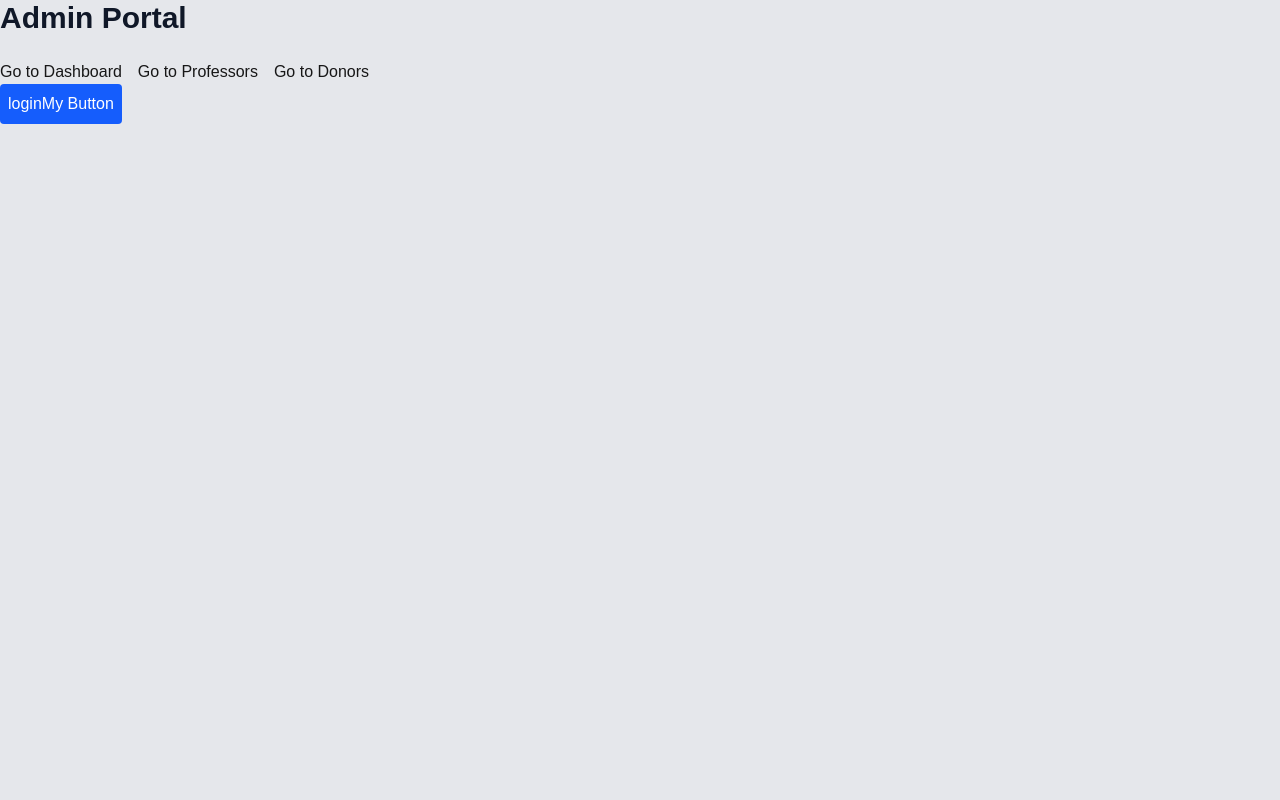
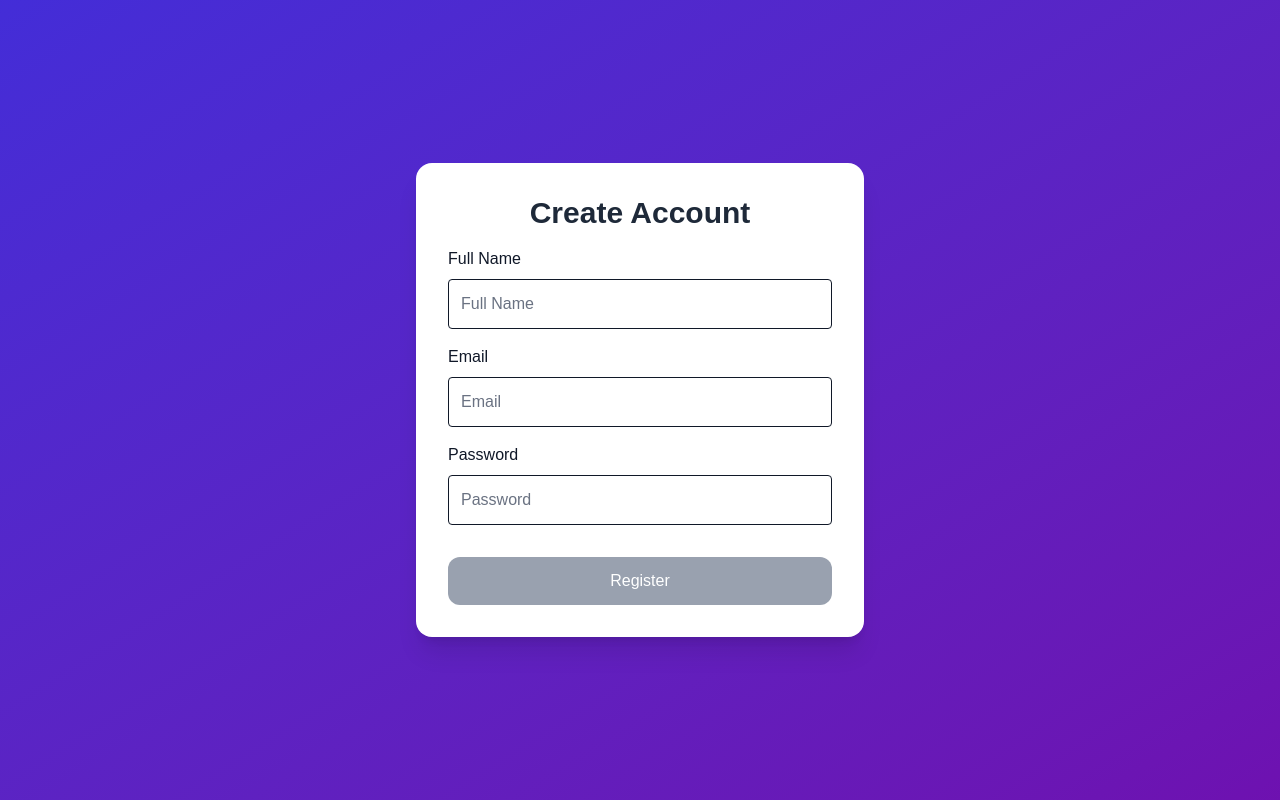
Before and after one commit to laibaranarao3-gif/ajar-web, a Next.js app: page /login in a window 1280 px wide. Built offline with nearby package versions, Linux system fonts and the light colour scheme.

Commit message:
register Form

```diff
--- /dev/null
+++ b/app/components/Navbar.tsx
@@ -0,0 +1,11 @@
+import Link from "next/link";
+
+export default function Navbar(){
+    return (<nav className="flex flex-wrap gap-4">
+        <Link href="/dashboard">Go to Dashboard</Link>
+        <Link href="/professors">Go to Professors</Link>
+        <Link href="/donors">Go to Donors</Link>
+      </nav>
+
+    )
+}
--- a/app/login/page.tsx
+++ b/app/login/page.tsx
@@ -1,20 +1,95 @@
 'use client';
+
 import { useState } from "react";
-import BSButton from "../components/BSButton";
 import Link from "next/link";
 
-export default function(){
+export default function Home() {
+  const [fullName, setFullName] = useState('');
+  const [email, setEmail] = useState('');
+  const [password, setPassword] = useState('');
+
+  // Validation
+  const validName = fullName.trim().length >= 3;
+  const validPassword = /^(?=.*[A-Z])(?=.*\d)(?=.*[^A-Za-z0-9\s]).{8,}$/.test(password);
+  const emailValid = /^[^\s@]+@[^\s@]+\.[^\s@]+$/.test(email);
+
+  const isFormValid = validName && emailValid && validPassword;
+
   return (
-    <main className="min-h-screen bg-gray-200">
-      <h1 className="mb-6 text-3xl font-bold text-gray-900">
-        Admin Portal
-      </h1>
-      <nav className="flex flex-wrap gap-4">
-        <Link href="/dashboard">Go to Dashboard</Link>
-        <Link href="/professors">Go to Professors</Link>
-        <Link href="/donors">Go to Donors</Link>
-      </nav>
-      <BSButton label="login"></BSButton>
+    <main className="flex min-h-screen bg-gradient-to-br from-indigo-700 to-purple-800 items-center justify-center p-4">
+      <form className="grid w-full max-w-md gap-4 rounded-2xl bg-white p-6 shadow-xl sm:p-8">
+        <div className="text-center">
+          <h1 className="text-3xl font-bold text-gray-800">
+            Create Account
+          </h1>
+        </div>
+
+
+        <div className="grid gap-2">
+          <label htmlFor="fullname" className="text-gray-900 text-left font-medium">Full Name</label>
+          <input
+            id="fullname"
+            type="text"
+            className="rounded border border-gray-900 p-3 outline-none text-gray-900 placeholder:text-gray-500"
+            placeholder="Full Name"
+            value={fullName}
+            onChange={(e) => setFullName(e.target.value)}
+          />
+          {fullName.length > 0 && fullName.length < 3 && (
+            <p className="text-red-800 text-sm">Name must be at least 3 characters</p>
+          )}
+        </div>
+
+
+        <div className="grid gap-2">
+          <label htmlFor="email" className="text-gray-900 text-left font-medium">Email</label>
+          <input
+            id="email"
+            type="email"
+            className="rounded border border-gray-900 p-3 outline-none text-gray-900 placeholder:text-gray-500"
+            placeholder="Email"
+            value={email}
+            onChange={(e) => setEmail(e.target.value)}
+          />
+          {email.length > 0 && !emailValid && (
+            <p className="text-red-800 text-sm">Please enter a valid Email</p>
+          )}
+        </div>
+
+
+        <div className="grid gap-2">
+          <label htmlFor="password" className="text-gray-900 text-left font-medium">Password</label>
+          <input
+            id="password"
+            type="password"
+            className="rounded border border-gray-900 p-3 outline-none text-gray-900 placeholder:text-gray-500"
+            placeholder="Password"
+            value={password}
+            onChange={(e) => setPassword(e.target.value)}
+          />
+          {password.length > 0 && !validPassword ? (
+            <p className="text-red-800 text-sm">
+              Password must contain:
+              <br />• At least 8 characters
+              <br />• 1 uppercase letter (A-Z)
+              <br />• 1 number (0-9)
+              <br />• 1 special character (!@#$%)
+            </p>
+          ) : password.length > 0 && validPassword ? (
+            <p className="text-green-700 text-sm font-bold">Password Validated ✓</p>
+          ) : null}
+        </div>
+
+        <Link href="/dashboard">
+          <button
+            disabled={!isFormValid}
+            type="button"
+            className="w-full px-5 mt-4 py-3 text-white rounded-xl bg-gray-800 hover:bg-black disabled:bg-gray-400 disabled:cursor-not-allowed"
+          >
+            Register
+          </button>
+        </Link>
+      </form>
     </main>
   );
 }
```
